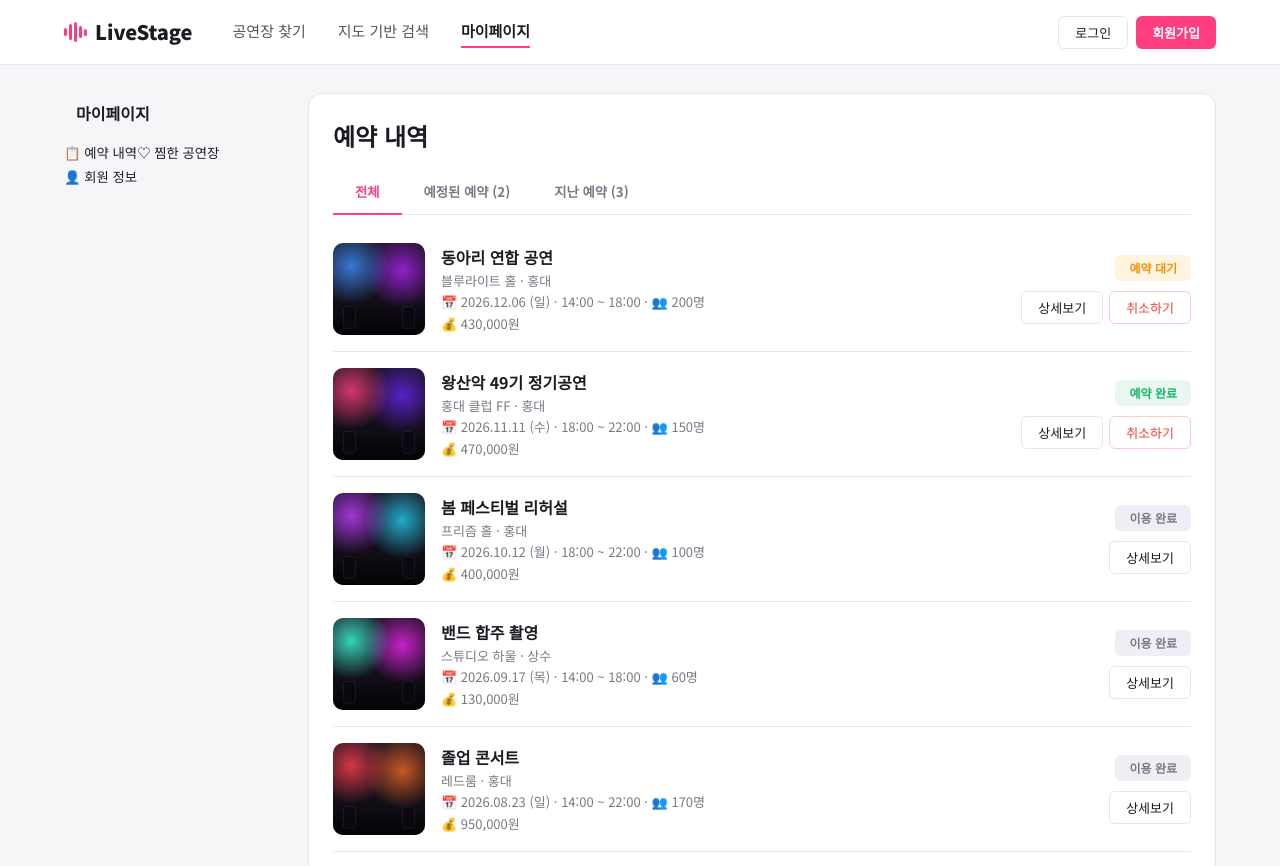
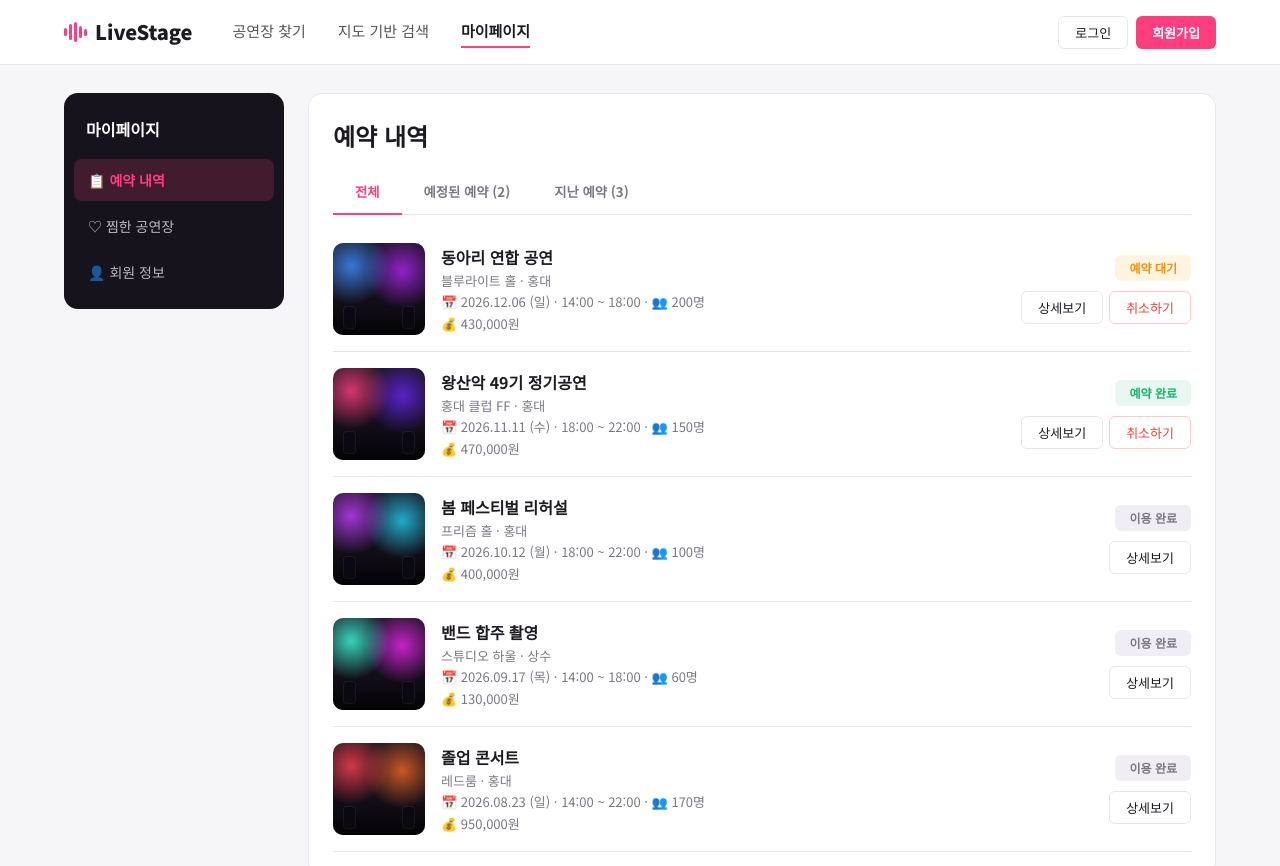
Before and after one commit to debugging-bot/livestage, a React (Vite) app: page /#/mypage in a window 1280 px wide. Shown: the top 866 px of the page. Built offline with nearby package versions, Linux system fonts and the light colour scheme.

Commit message:
마이페이지 사이드바 클래스 이름을 my-sidebar로 맞춤

```diff
--- a/src/index.css
+++ b/src/index.css
@@ -215,12 +215,12 @@ ul, ol { list-style: none; }
 
 /* mypage */
 .my-layout { display: grid; grid-template-columns: 220px 1fr; gap: 24px; align-items: start; }
-.my-side { background: var(--dark); color: #fff; border-radius: 14px; padding: 16px 10px; display: flex; flex-direction: column; gap: 4px; }
+.my-sidebar { background: var(--dark); color: #fff; border-radius: 14px; padding: 16px 10px; display: flex; flex-direction: column; gap: 4px; }
 .my-logo { font-weight: 800; padding: 8px 12px 14px; }
-.my-side button { text-align: left; padding: 11px 14px; border-radius: 8px; font-size: 14px; opacity: .7; }
-.my-side button:hover { opacity: 1; }
-.my-side button.active { background: rgba(255, 61, 127, .18); color: var(--primary); opacity: 1; font-weight: 700; }
-.my-side .logout { margin-top: 24px; }
+.my-sidebar button { text-align: left; padding: 11px 14px; border-radius: 8px; font-size: 14px; opacity: .7; }
+.my-sidebar button:hover { opacity: 1; }
+.my-sidebar button.active { background: rgba(255, 61, 127, .18); color: var(--primary); opacity: 1; font-weight: 700; }
+.my-sidebar .logout { margin-top: 24px; }
 .my-content { background: #fff; border: 1px solid var(--line); border-radius: 14px; padding: 24px; min-height: 420px; }
 .my-content h2 { margin-bottom: 8px; }
 .res-list { margin-top: 12px; }
```
